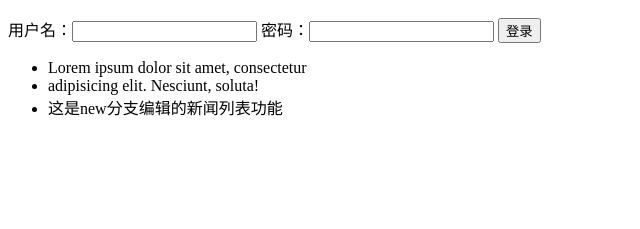
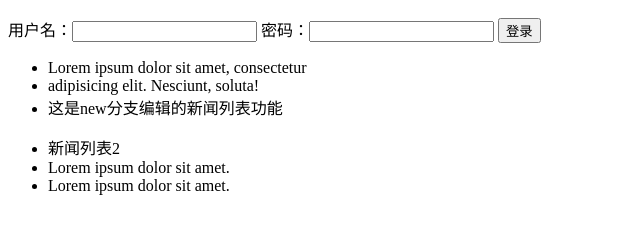
Before and after one commit to xvfh/ssh-key, a plain HTML site: page index.html in a window 1280 px wide. Shown: the part 127-356 px from the top of the page, without its empty margins (0-640 px from the left). Drawn offline with Linux system fonts and the light colour scheme.

Commit message:
新添加的版本test，新闻列表2

```diff
--- a/index.html
+++ b/index.html
@@ -22,5 +22,12 @@
         <li>这是new分支编辑的新闻列表功能</li>
     </ul>
 </div>
+<div>
+    <ul>
+        <li>新闻列表2</li>
+        <li>Lorem ipsum dolor sit amet.</li>
+        <li>Lorem ipsum dolor sit amet.</li>
+    </ul>
+</div>
 </body>
 </html>
```
